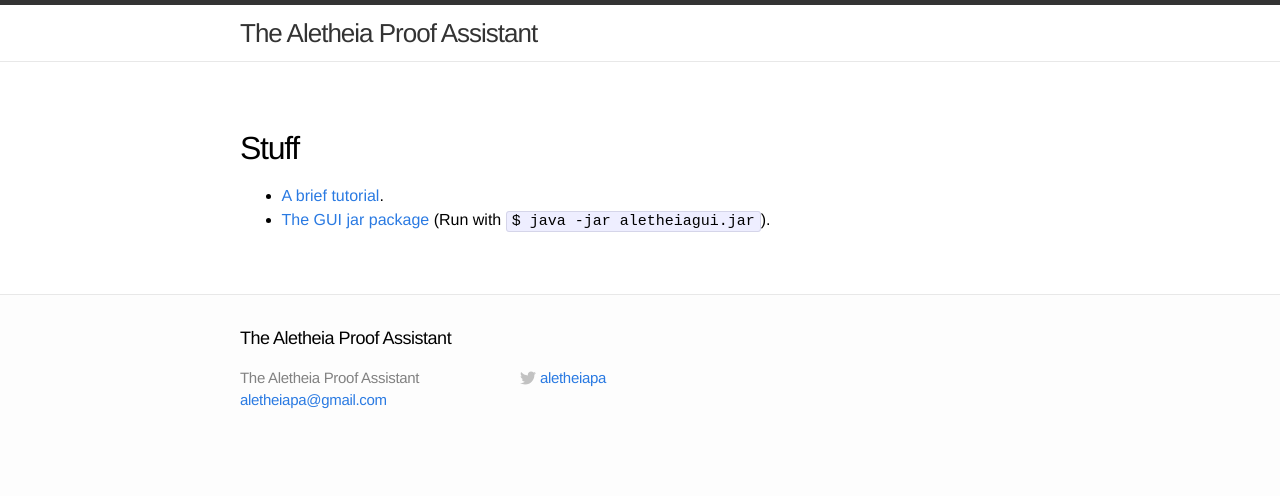
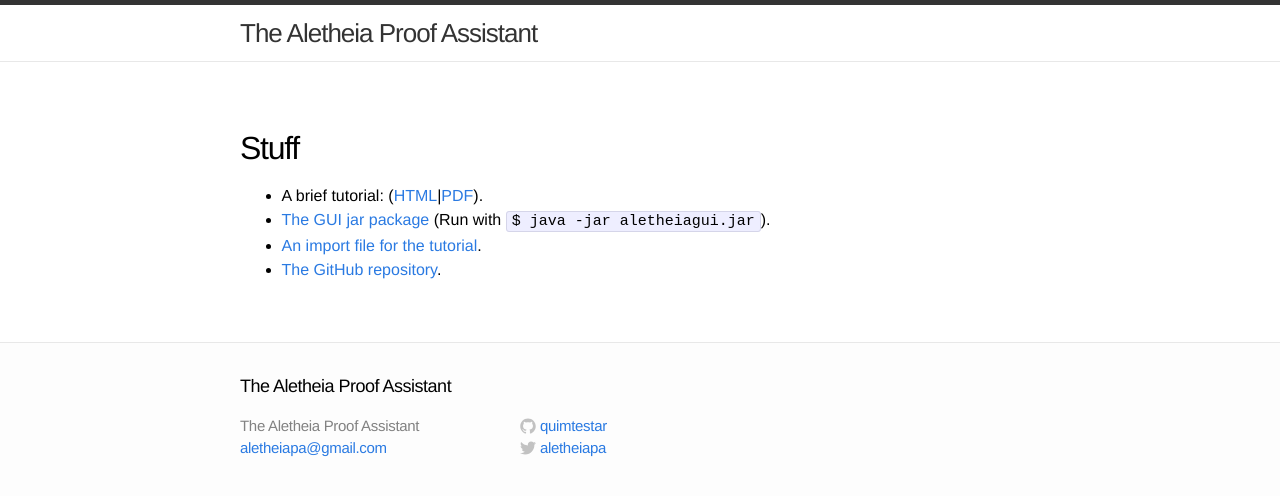
Before and after one commit to quimtestar/Aletheia, a Jekyll site: the page built from main.md, in a window 1280 px wide. Shown: the top 496 px of the page. Built offline with Jekyll 4.4.1, drawn with Linux system fonts in a browser that asks for light colours.

Commit message:
Links to the PDF version of the tutorial, the GitHub repository and the tutorial data import file.

```diff
--- a/_config.yml
+++ b/_config.yml
@@ -4,8 +4,7 @@
 description: ""
 baseurl: "/Aletheia"
 twitter_username: aletheiapa
-#github_username:  quimtestar
-#github: https://github.com/quimtestar/Aletheia
+github_username:  quimtestar
 
 # Build settings
 markdown: kramdown
--- a/main.md
+++ b/main.md
@@ -5,5 +5,7 @@
 ---
 
 ## Stuff
-* [A brief tutorial](tutorial/tutorial.xhtml).
+* A brief tutorial: ([HTML](tutorial/tutorial.xhtml)\|[PDF](https://dl.dropboxusercontent.com/u/49511540/Aletheia/tutorial.pdf)).
 * [The GUI jar package](https://dl.dropboxusercontent.com/u/49511540/Aletheia/aletheiagui.jar) (Run with `$ java -jar aletheiagui.jar`).
+* [An import file for the tutorial](https://dl.dropboxusercontent.com/u/49511540/Aletheia/tutorial.ale).
+* [The GitHub repository](https://github.com/quimtestar/Aletheia).
```
